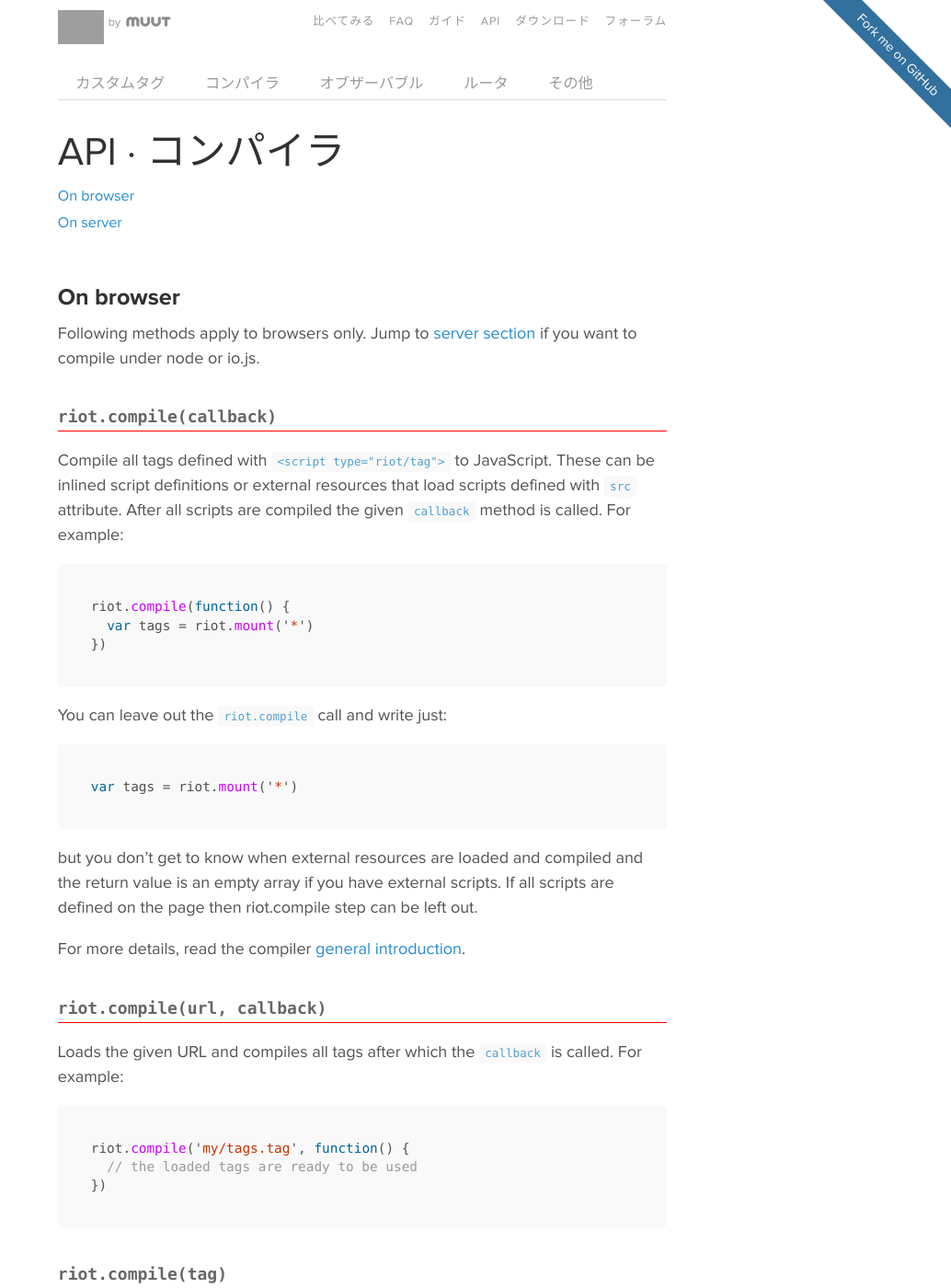
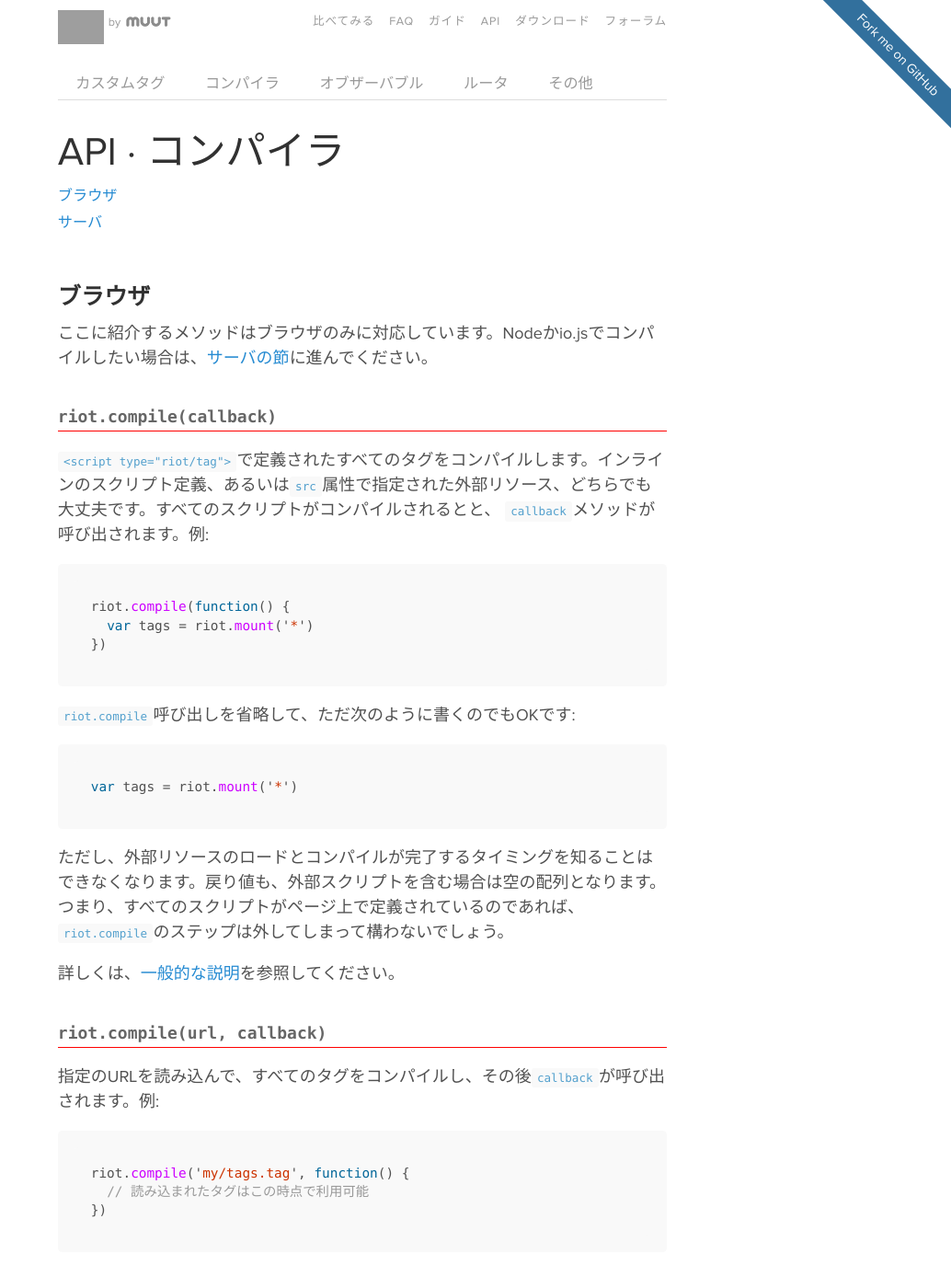
Before and after one commit to riot/riot.github.io, a Jekyll site: the page built from ja/api/compiler.md, in a window 1280 px wide and 1400 px high. Shown: the whole window at 92% size, without its empty margins (246-1280 px from the left). Built offline with Jekyll 4.4.1, drawn with Linux system fonts in a browser that asks for light colours; Markdown is read by kramdown in place of the engine named in the settings; some of the changed text lies outside the part shown; grey boxes are pictures that could not be loaded.

Commit message:
Translate "API - Compiler" into Japanese

````diff
--- a/ja/api/compiler.md
+++ b/ja/api/compiler.md
@@ -6,13 +6,13 @@ class: apidoc
 
 {% include ja/api-tabs.html %}
 
-## On browser
+## ブラウザ
 
-Following methods apply to browsers only. Jump to [server section](#compile-on-server) if you want to compile under node or io.js.
+ここに紹介するメソッドはブラウザのみに対応しています。Nodeかio.jsでコンパイルしたい場合は、[サーバの節](#サーバ)に進んでください。
 
 ### <a name="compile"></a> riot.compile(callback)
 
-Compile all tags defined with `<script type="riot/tag">` to JavaScript. These can be inlined script definitions or external resources that load scripts defined with `src` attribute. After all scripts are compiled the given `callback` method is called. For example:
+`<script type="riot/tag">`で定義されたすべてのタグをコンパイルします。インラインのスクリプト定義、あるいは`src`属性で指定された外部リソース、どちらでも大丈夫です。すべてのスクリプトがコンパイルされるとと、 `callback`メソッドが呼び出されます。例:
 
 ``` javascript
 riot.compile(function() {
@@ -20,29 +20,29 @@ riot.compile(function() {
 })
 ```
 
-You can leave out the `riot.compile` call and write just:
+`riot.compile`呼び出しを省略して、ただ次のように書くのでもOKです:
 
 ``` javascript
 var tags = riot.mount('*')
 ```
 
-but you don't get to know when external resources are loaded and compiled and the return value is an empty array if you have external scripts. If all scripts are defined on the page then riot.compile step can be left out.
+ただし、外部リソースのロードとコンパイルが完了するタイミングを知ることはできなくなります。戻り値も、外部スクリプトを含む場合は空の配列となります。つまり、すべてのスクリプトがページ上で定義されているのであれば、`riot.compile`のステップは外してしまって構わないでしょう。
 
-For more details, read the compiler [general introduction](/guide/compiler/).
+詳しくは、[一般的な説明](/ja/guide/compiler/)を参照してください。
 
 ### <a name="compile-fn"></a> riot.compile(url, callback)
 
-Loads the given URL and compiles all tags after which the `callback` is called. For example:
+指定のURLを読み込んで、すべてのタグをコンパイルし、その後`callback`が呼び出されます。例:
 
 ``` javascript
 riot.compile('my/tags.tag', function() {
-  // the loaded tags are ready to be used
+  // 読み込まれたタグはこの時点で利用可能
 })
 ```
 
 ### <a name="compile-tag"></a> riot.compile(tag)
 
-Compiles and executes the given `tag`. For example:
+与えられた`tag`をコンパイルし、実行します。例:
 
 ```
 <template id="my_tag">
@@ -56,23 +56,23 @@ riot.compile(my_tag.innerHTML)
 </script>
 ```
 
-After the call you can use `my-tag` normally.
+呼び出し後、`my-tag`を普通に使うことができます。
 
-A tag definition is assumed if the first non- empty character is `<`, otherwise the argument is taken as URL.
+タグ定義の最初の非空白文字が`<`だと仮定しています。そうでなければ、引数はURLとして解釈されます。
 
-@returns the compiled JavaScript as string
+@returns コンパイルされたJavaScript文字列
 
 ### <a name="compile-to-str"></a> riot.compile(tag, true)
 
-Compiles the `tag` and returns it as a string. Only the transformation from the tag to JavaScript is performed and the tag is not executed on the browser. You can use this method to benchmark the compiler performance for example.
+`tag`をコンパイルし、文字列として返します。タグからJavaScriptへの変換のみで、ブラウザ上でその変換結果が実行されることはありません。このメソッドは、例えば、コンパイラのパフォーマンスについてのベンチマークなどの目的で使えます。
 
 ``` js
 var js = riot.compile(my_tag.innerHTML, true)
 ```
 
-## On server
+## サーバ
 
-After `npm install riot` you can do following:
+`npm install riot`でインストール後、次のことができます:
 
 ```
 var riot = require('riot')
@@ -80,11 +80,11 @@ var riot = require('riot')
 var js = riot.compile(tag)
 ```
 
-The compile function takes the tag definition (string) and returns JavaScript (string).
+コンパイル関数は、タグ定義(文字列)をとって、JavaScript(文字列)を返します。
 
 ### <a name="css-parser"></a> riot.parsers.css [tagName, css]
 
-Custom parsers that could be used to compile your tags css. For example:
+タグ内のCSSをコンパイルするのに使われる、独自パーサ。例:
 
 ```js
 riot.parsers.css.myparser = function(tag, css) {
@@ -101,7 +101,7 @@ riot.parsers.css.myparser = function(tag, css) {
 </custom-parsers>
 ```
 
-will be compiled to:
+これは、次のように変換されます:
 
 ```html
 <custom-parsers>
@@ -114,7 +114,7 @@ will be compiled to:
 
 ### <a name="js-parser"></a> riot.parsers.js [js, options]
 
-Custom parsers that could be used to compile your tags javascript. For example
+タグ内のJavaScriptをコンパイルするのに使われる、独自パーサ。例:
 
 ```js
 riot.parsers.js.myparser = function(js) {
@@ -131,7 +131,7 @@ riot.parsers.js.myparser = function(js) {
 </custom-parsers>
 ```
 
-will be compiled to:
+これは、次のようにコンパイルされます:
 
 ```html
 <custom-parsers>
@@ -144,4 +144,4 @@ will be compiled to:
 
 ### <a name="html-parser"></a> riot.parsers.html [html]
 
-Custom parsers that could be used to compile your tags html
+タグ内のHTMLをコンパイルするのに使われる、独自パーサ。
````
